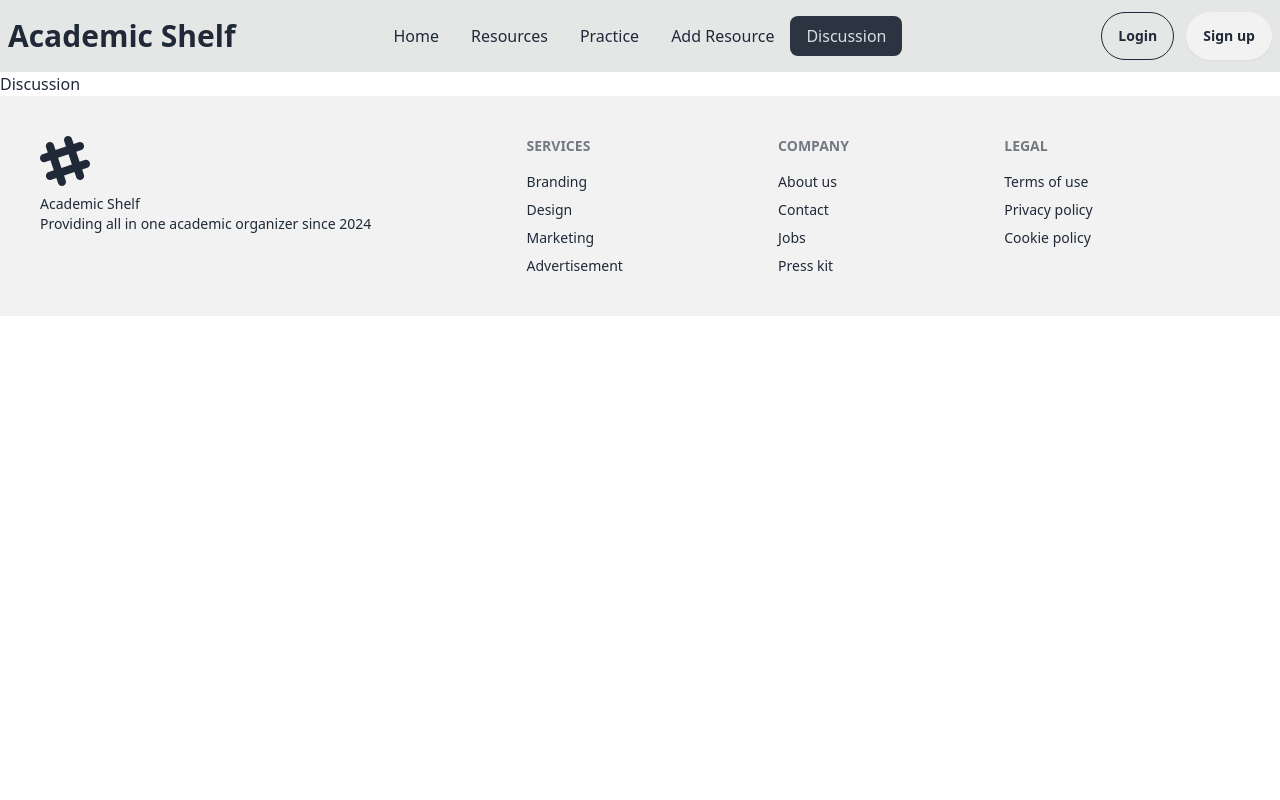
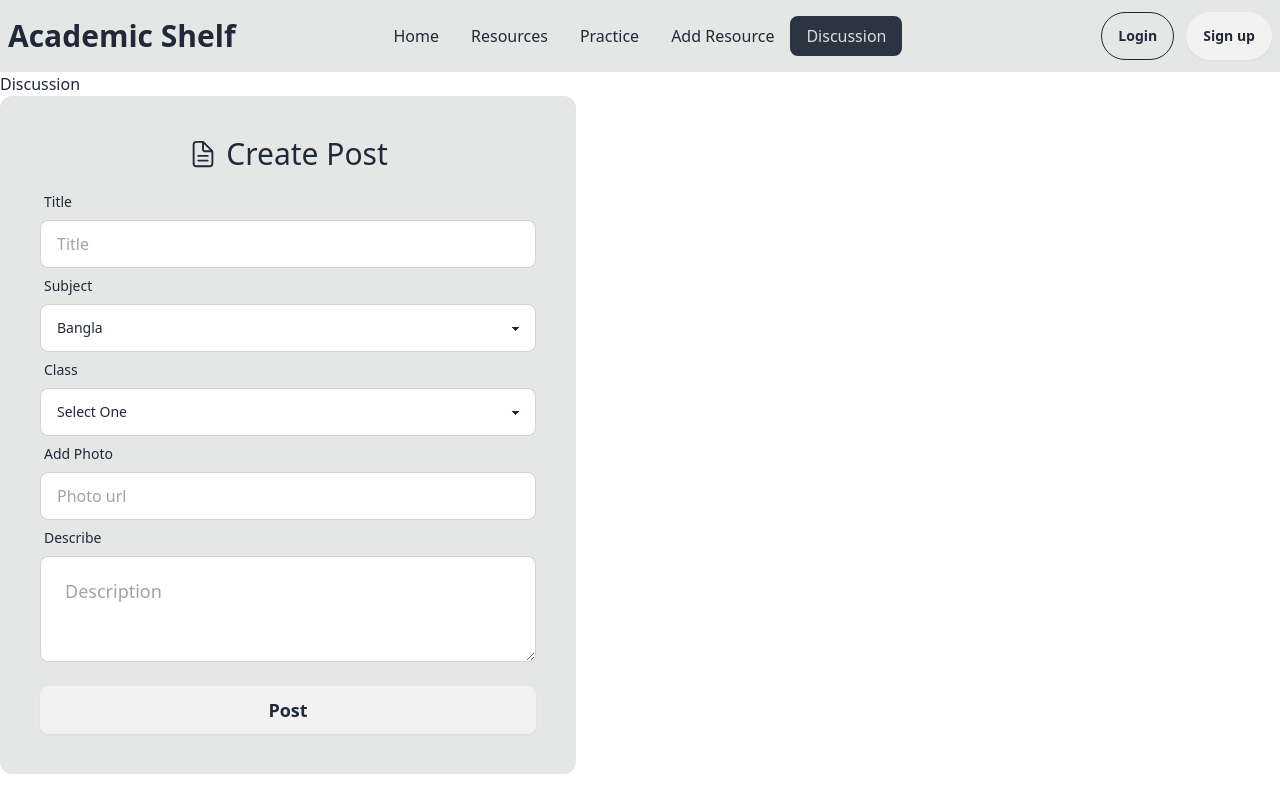
Before and after one commit to sadmaningithub/academic-shelf-client, a React (Vite) app: page /discussion in a window 1280 px wide. Shown: the top 800 px of the page. Built offline with nearby package versions, Linux system fonts and the light colour scheme.

Commit message:
postcard created

```diff
--- a/src/components/CategorySection/CategorySection.jsx
+++ b/src/components/CategorySection/CategorySection.jsx
@@ -19,6 +19,15 @@ const CategorySection = () => {
                 <div className="card p-10 rounded-xl shadow-xl w-full border">
                     <h1 className="card-title justify-center">Intermediate</h1>
                 </div>
+                <div className="card p-10 rounded-xl shadow-xl w-full border">
+                    <h1 className="card-title justify-center">Guides</h1>
+                </div>
+                <div className="card p-10 rounded-xl shadow-xl w-full border">
+                    <h1 className="card-title justify-center">Video Lectures</h1>
+                </div>
+                <div className="card p-10 rounded-xl shadow-xl w-full border">
+                    <h1 className="card-title justify-center">Sheets</h1>
+                </div>
 
             </div>
         </div>
--- /dev/null
+++ b/src/components/PostCard/PostCard.jsx
@@ -0,0 +1,76 @@
+import { IoDocumentTextOutline } from "react-icons/io5";
+
+
+const PostCard = () => {
+    return (
+        <div className="mb-20 ">
+            <div className=" ">
+                <div className="bg-base-300 p-10 rounded-xl max-w-xl ">
+                    <h1 className="text-3xl font-medium flex flex-row gap-2 items-center justify-center mb-3"> <IoDocumentTextOutline /> Create Post</h1>
+                    <form className="">
+                        <div className="form-control">
+                            <label className="label">
+                                <span className="label-text">Title</span>
+                            </label>
+                            <input type="email" placeholder="Title" name="title" className="input input-bordered" required />
+                        </div>
+
+                        <div className="form-control">
+                            <label className="label">
+                                <span className="label-text">Subject</span>
+                            </label>
+                            <select name="subject" className="select select-bordered w-full">
+                                <option>Bangla</option>
+                                <option>English</option>
+                                <option>General Math</option>
+                                <option>Information and Communication Technology</option>
+                                <option>Higher Math First Paper</option>
+                                <option>Higher Math Second Paper</option>
+                                <option>Physics First Paper</option>
+                                <option>Physics Second Paper</option>
+                                <option>Chemistry First Paper</option>
+                                <option>Chemistry Second Paper</option>
+                                <option>Biology First Paper</option>
+                                <option>Biology Second Paper</option>
+                            </select>
+                        </div>
+
+                        <div className="form-control">
+                            <label className="label">
+                                <span className="label-text">Class</span>
+                            </label>
+                            <select name="level" className="select select-bordered w-full">
+                                <option className=''>Select One</option>
+                                <option>Class one to five</option>
+                                <option>class six to eight</option>
+                                <option>SSC</option>
+                                <option>HSC</option>
+                            </select>
+                        </div>
+
+                        <div className="form-control">
+                            <label className="label">
+                                <span className="label-text">Add Photo</span>
+                            </label>
+                            <input type="text" placeholder="Photo url" name="photoUrl" className="input input-bordered" />
+                        </div>
+
+                        <div className="form-control">
+                            <label className="label">
+                                <span className="label-text">Describe</span>
+                            </label>
+                            <textarea
+                                placeholder="Description"
+                                className="textarea textarea-bordered textarea-lg w-full "></textarea>
+                        </div>
+
+                        <input className="btn w-full mt-6 text-lg" type="submit" value="Post" />
+                    </form>
+                </div>
+
+            </div>
+        </div>
+    );
+};
+
+export default PostCard;
--- a/src/components/StudyMaterials/StudyMaterials.jsx
+++ b/src/components/StudyMaterials/StudyMaterials.jsx
@@ -1,6 +1,7 @@
 import { useEffect, useState } from "react";
 import VideoCard from "../VideoCard/VideoCard";
 import { FaArrowRight } from "react-icons/fa";
+import { Link } from "react-router-dom";
 
 
 const StudyMaterials = () => {
@@ -28,7 +29,7 @@ const StudyMaterials = () => {
                     videos?.map(video => <VideoCard key={video._id} video={video}></VideoCard>)
                 }
             </div>
-            <button className="btn rounded-3xl">See All <FaArrowRight /></button>
+            <Link to='/resources' className="btn rounded-3xl "> See All <FaArrowRight /> </Link>
         </div>
     );
 };
--- a/src/components/VideoCard/VideoCard.jsx
+++ b/src/components/VideoCard/VideoCard.jsx
@@ -21,7 +21,7 @@ const VideoCard = ({video}) => {
                     <p> {level} - {subject}</p>
                     <p>{description}</p>
                     <div className="card-actions justify-start">
-                        <Link to={`resources/${_id}`}> <button className="btn rounded-3xl"> <FaPlay /> Watch Now</button> </Link>
+                        <Link to={`resources/${_id}`}> <button className="btn rounded-3xl text-white bg-red-500"> <FaPlay /> Watch Now</button> </Link>
                     </div>
                 </div>
             </div>
--- a/src/pages/Discussion.jsx
+++ b/src/pages/Discussion.jsx
@@ -1,9 +1,13 @@
+import PostCard from "../components/PostCard/PostCard";
 
 
 const Discussion = () => {
     return (
-        <div>
+        <div className="">
             <h1>Discussion</h1>
+            <div className="">
+                <PostCard></PostCard>
+            </div>
         </div>
     );
 };
```
